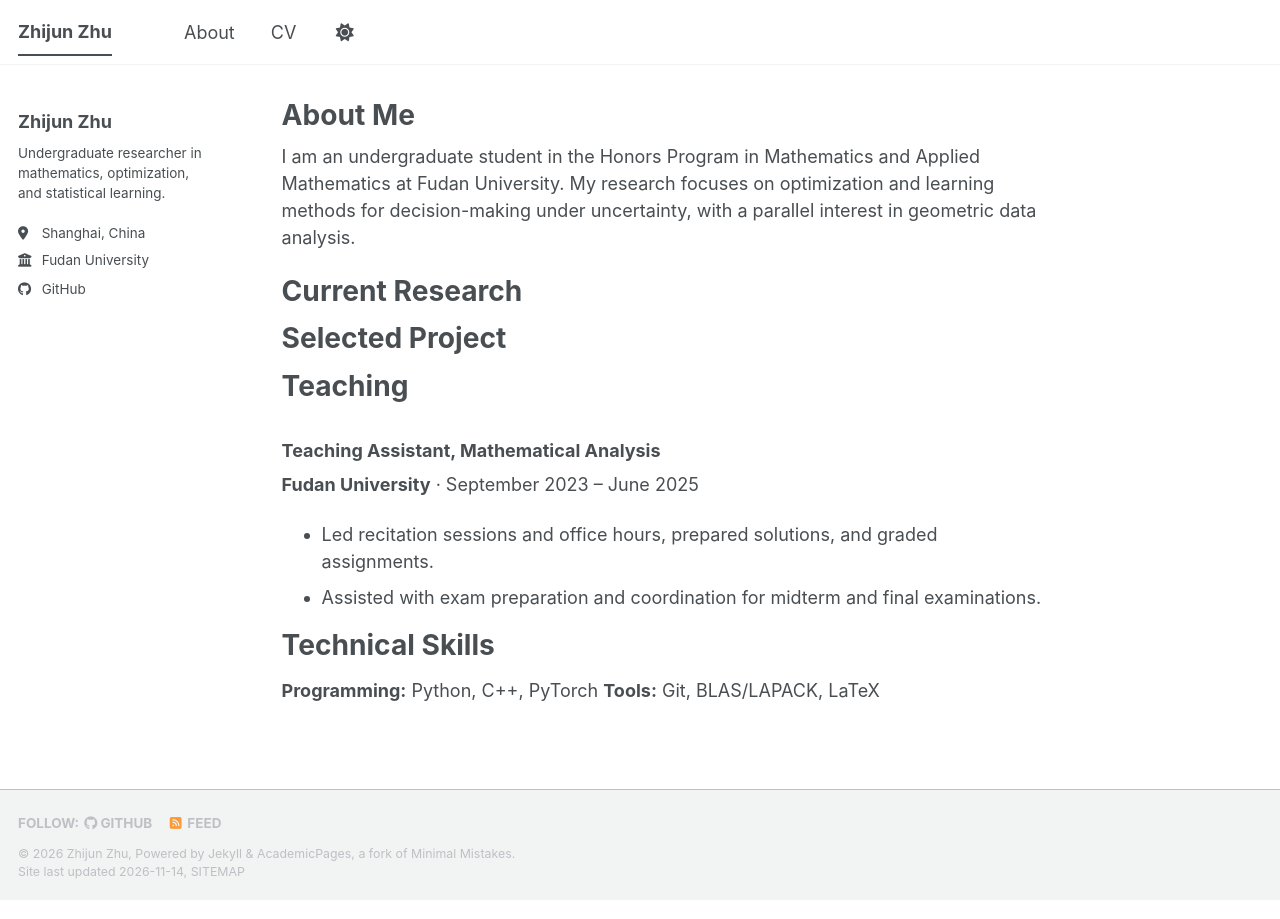
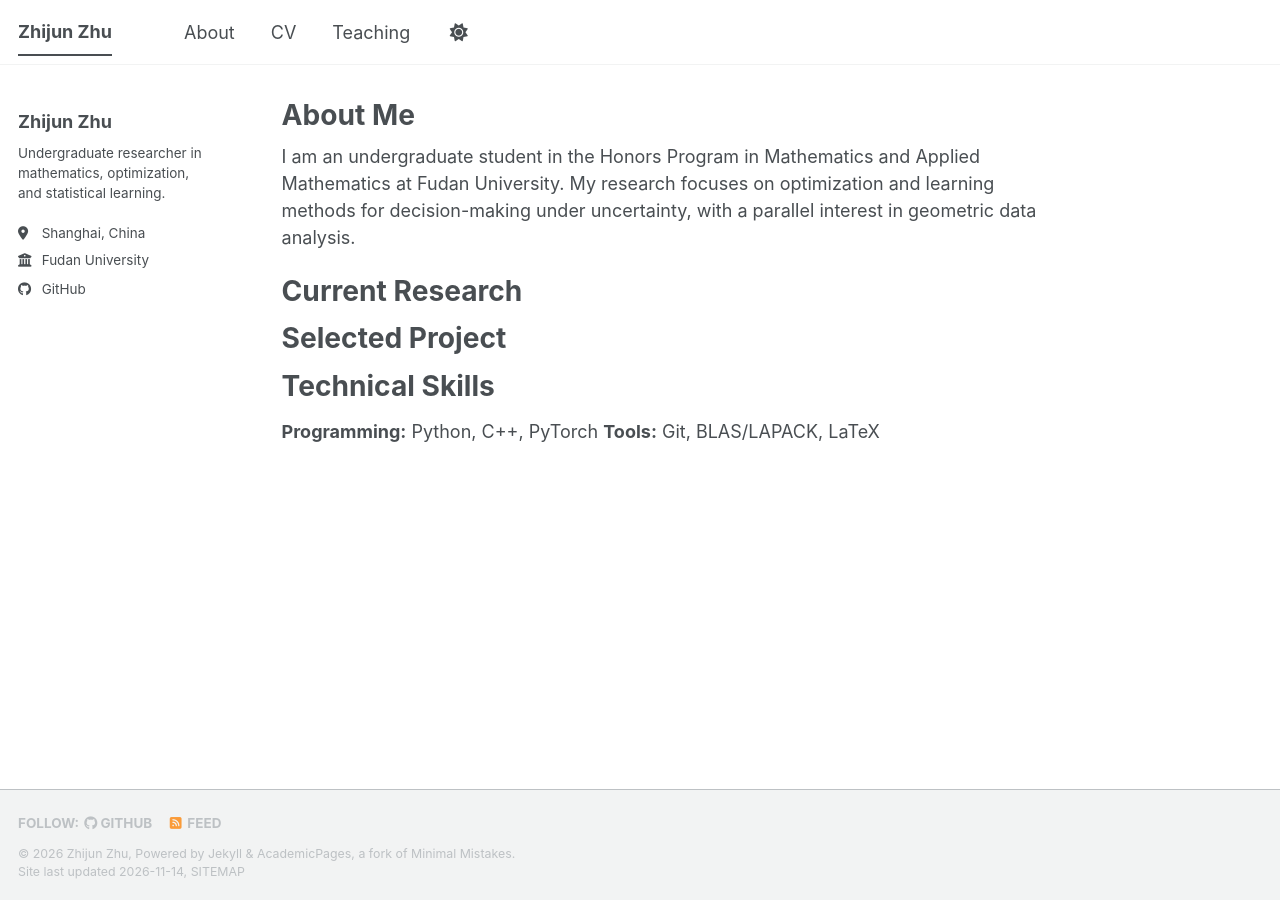
Before and after one commit to zzjpp/zzjpp.github.io, a Jekyll site: the page built from _pages/about.md, in a window 1280 px wide. Built offline with Jekyll 4.4.1, drawn with Linux system fonts in a browser that asks for light colours; a style sheet for code colours, icons or effects is not loaded.

Commit message:
Add Teaching as a top-level navigation page

```diff
--- a/_config.yml
+++ b/_config.yml
@@ -186,7 +186,6 @@ exclude:
   - _pages/publications.html
   - _pages/talkmap.html
   - _pages/talks.html
-  - _pages/teaching.html
   - _pages/year-archive.html
   - "*.sublime-project"
   - "*.sublime-workspace"
--- a/_data/navigation.yml
+++ b/_data/navigation.yml
@@ -5,3 +5,6 @@ main:
 
   - title: "CV"
     url: /cv/
+
+  - title: "Teaching"
+    url: /teaching/
--- a/_pages/about.md
+++ b/_pages/about.md
@@ -17,17 +17,6 @@ Selected Project
 ======
 
 
-Teaching
-======
-
-### Teaching Assistant, Mathematical Analysis
-
-**Fudan University** · September 2023 – June 2025
-
-- Led recitation sessions and office hours, prepared solutions, and graded assignments.
-- Assisted with exam preparation and coordination for midterm and final examinations.
-
-
 Technical Skills
 ======
 
```
Also changed, not shown: _pages/teaching.html (+7 -4 lines).
